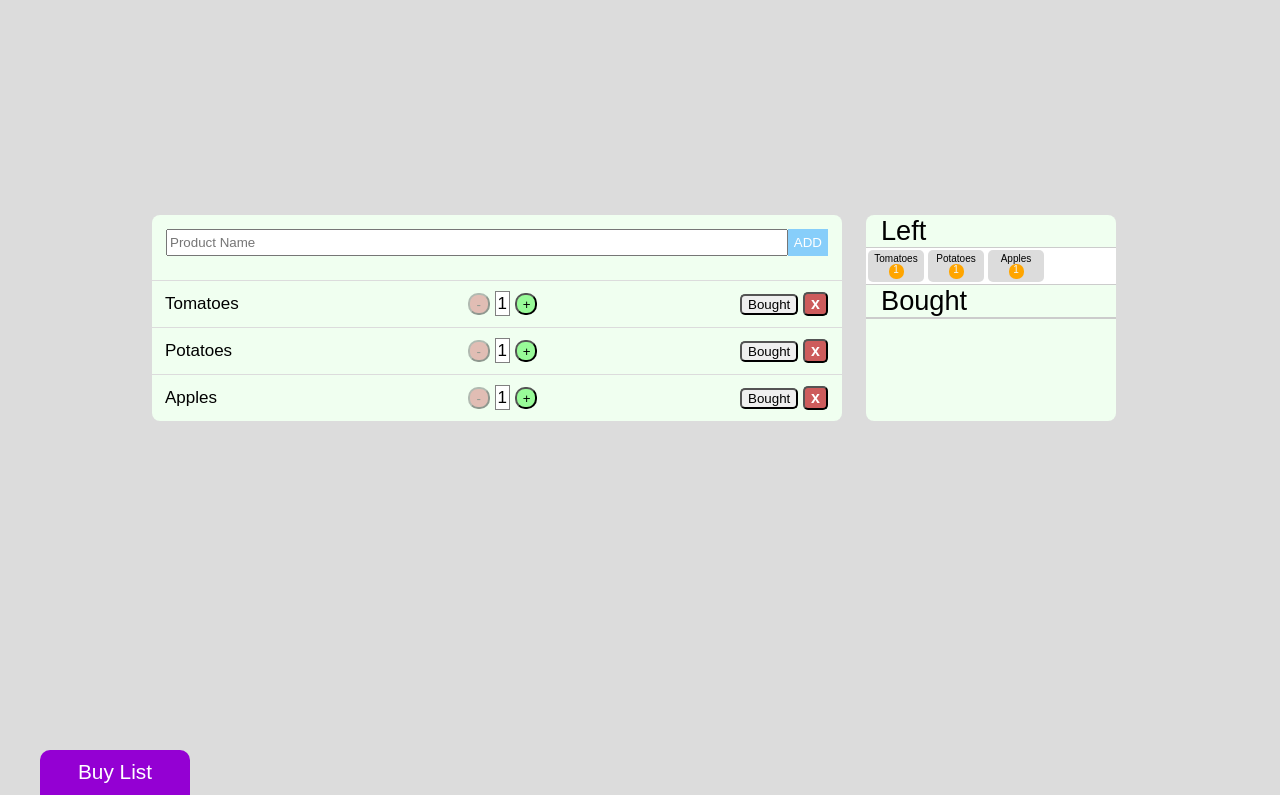
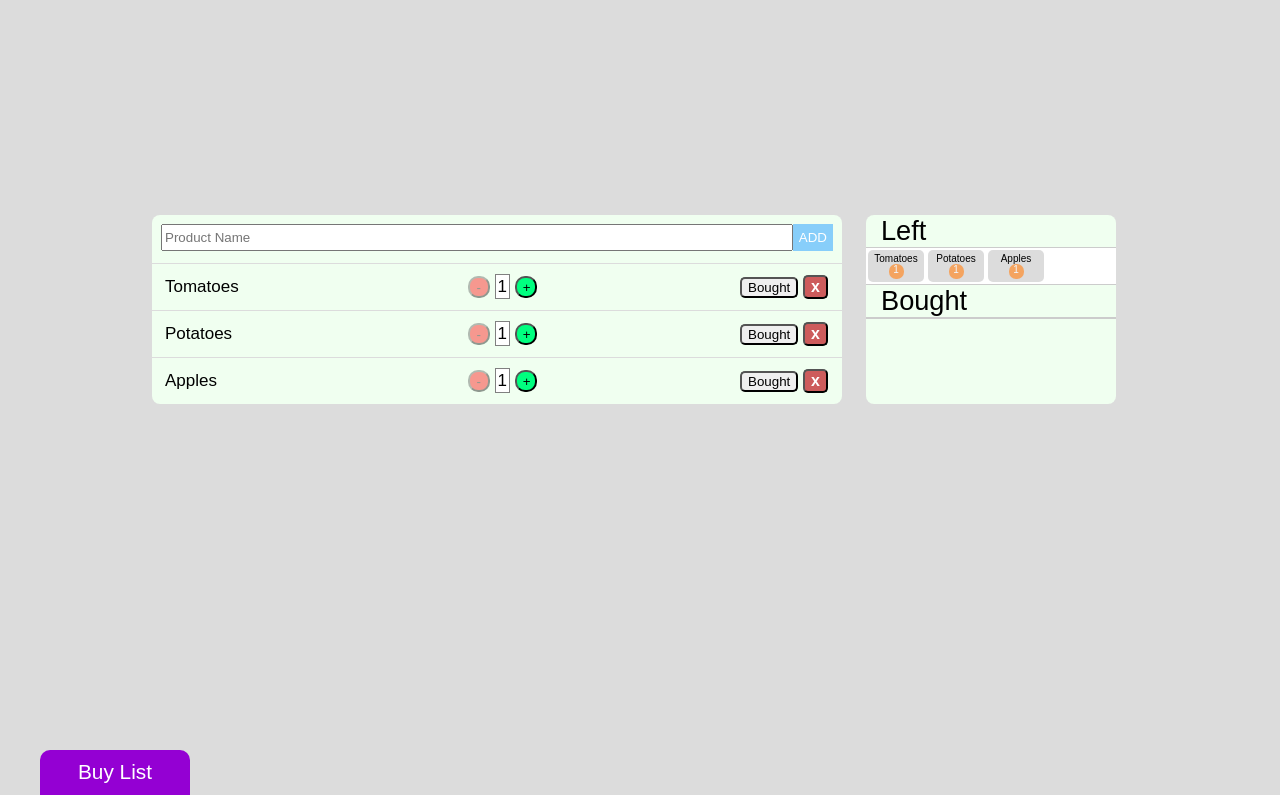
Before and after one commit to mr1morhachov/Homework3, a plain HTML site: page index.html in a window 1280 px wide. Shown: the part 5-800 px from the top of the page. Drawn offline with nearby package versions, Linux system fonts and the light colour scheme.

Commit message:
Add files via upload

```diff
--- a/main.css
+++ b/main.css
@@ -43,7 +43,9 @@ body {
 }
 
 .board-search {
-    margin: 5px;
+    max-height: 24px;
+    margin-top: auto;
+    margin-bottom: auto;
     padding: 7px;
 }
 
@@ -131,7 +133,7 @@ body {
 .button-minus {
     width: 22px;
     height: 22px;
-    background: #CD5C5C;
+    background: #FF0000;
     border-radius: 10px;
     text-align: center;
     cursor: pointer;
@@ -150,7 +152,7 @@ body {
 .button-plus {
     width: 22px;
     height: 22px;
-    background: #98FB98;
+    background: #00FF7F;
     border-radius: 10px;
     text-align: center;
     cursor: pointer;
@@ -208,7 +210,7 @@ body {
 /*Icon of an amount*/
 .icon-amount {
     border-radius: 7px;
-    background:orange;
+    background: #F4A460;
     margin-left: auto;
     margin-right: auto;
     width: 15px;
```
